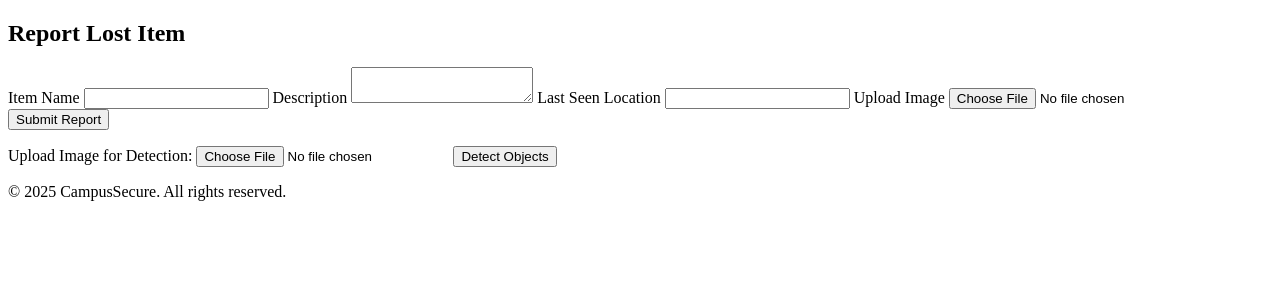
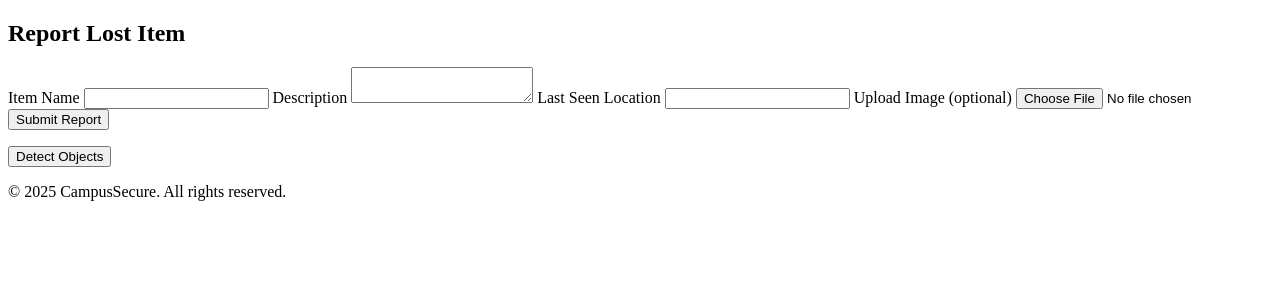
Before and after one commit to sweta-may/LF-project, a Flask app: template template/submitting_report.html in a window 1280 px wide. Shown: the part 114-414 px from the top of the page. Run offline with Flask 3, Linux system fonts and the light colour scheme; the template is opened without the code that fills it, so the values that code supplies are empty.

Commit message:
duplicate file input removed and image upload is optional

```diff
--- a/template/submitting_report.html
+++ b/template/submitting_report.html
@@ -27,17 +27,16 @@
         <textarea id="description" name="description" required></textarea>
         <label for="location">Last Seen Location</label>
         <input type="text" id="location" name="location" required>
-        <label for="imageUpload">Upload Image</label>
-        <input type="file" id="imageUpload" name="imageUpload" accept="image/*" required>
+  <label for="imageUpload">Upload Image (optional)</label>
+  <input type="file" id="imageUpload" name="imageUpload" accept="image/*">
         <button type="submit" class="btn-primary">Submit Report</button>
       </form>
       <p id="reportMessage"></p>
     </div>
     <div>
       <form id="uploadForm" enctype="multipart/form-data">
-        <label for="image">Upload Image for Detection:</label>
-        <input type="file" id="image" name="image" accept="image/*" required>
-        <button type="submit">Detect Objects</button>
+  <!-- Removed duplicate file input for detection -->
+  <button type="submit">Detect Objects</button>
       </form>
     </div>
   <div id="result"></div>
```
